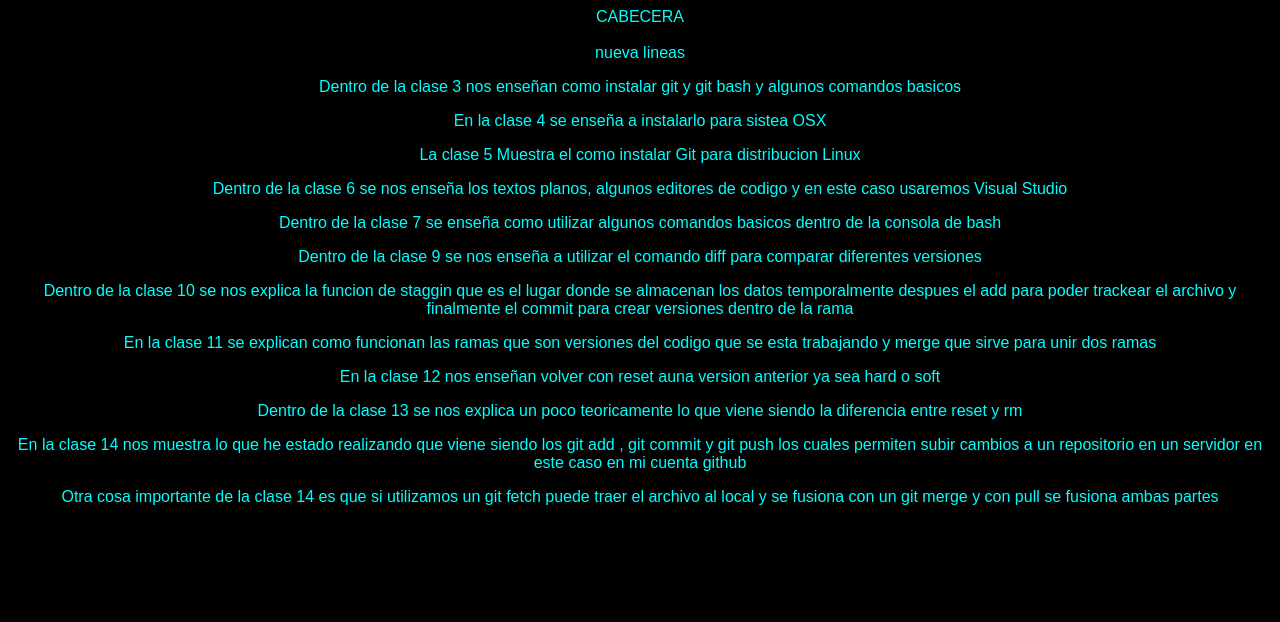
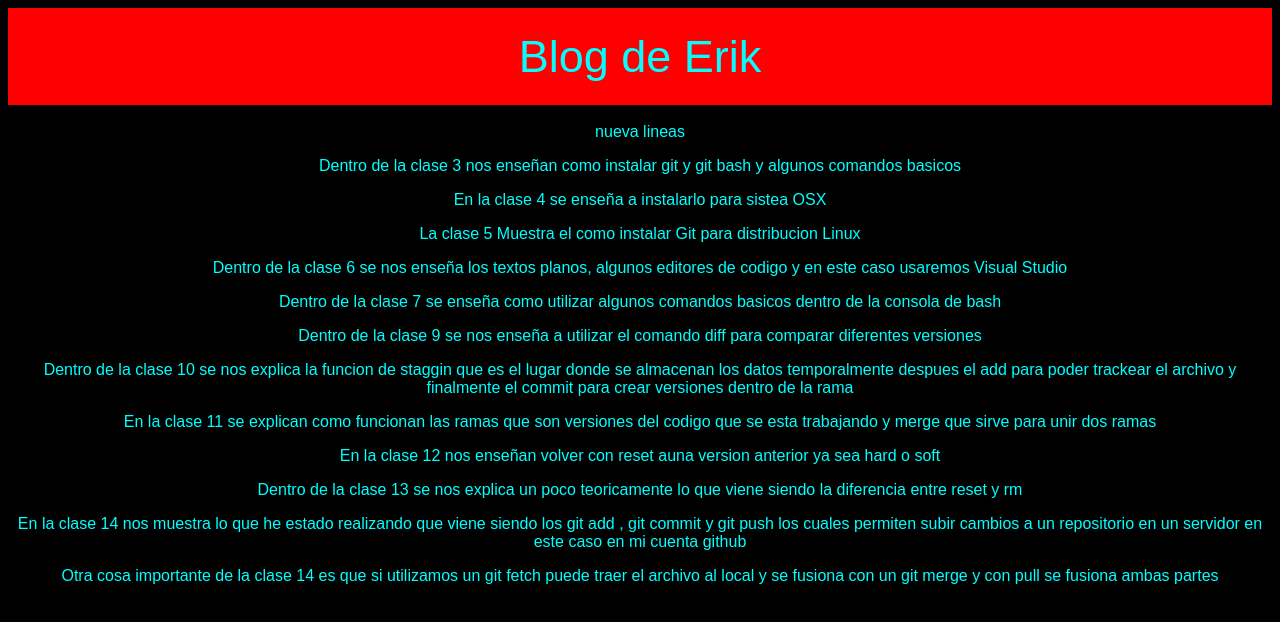
Before and after one commit to erikmya/Curso_git, a plain HTML site: page src/index.html in a window 1280 px wide. Drawn offline with Linux system fonts and the light colour scheme.

Commit message:
Clase 16.5 Cabecera finalizada

```diff
--- a/src/estilos.css
+++ b/src/estilos.css
@@ -4,3 +4,9 @@ body
  text-align: center;
  font-family: Arial;
 }
+#cabecera
+{
+    background-color: red;
+    padding: 0.5em;
+    font-size: 45px;
+}
--- a/src/index.html
+++ b/src/index.html
@@ -5,7 +5,7 @@
     <meta http-equiv="X-UA-Compatible" content="IE=edge">
     <meta name="viewport" content="width=device-width, initial-scale=1.0">
     <div id="cabecera">
-        CABECERA
+        Blog de Erik
     </div>
     <br>
     <title>Esto es una prueba</title>
```
